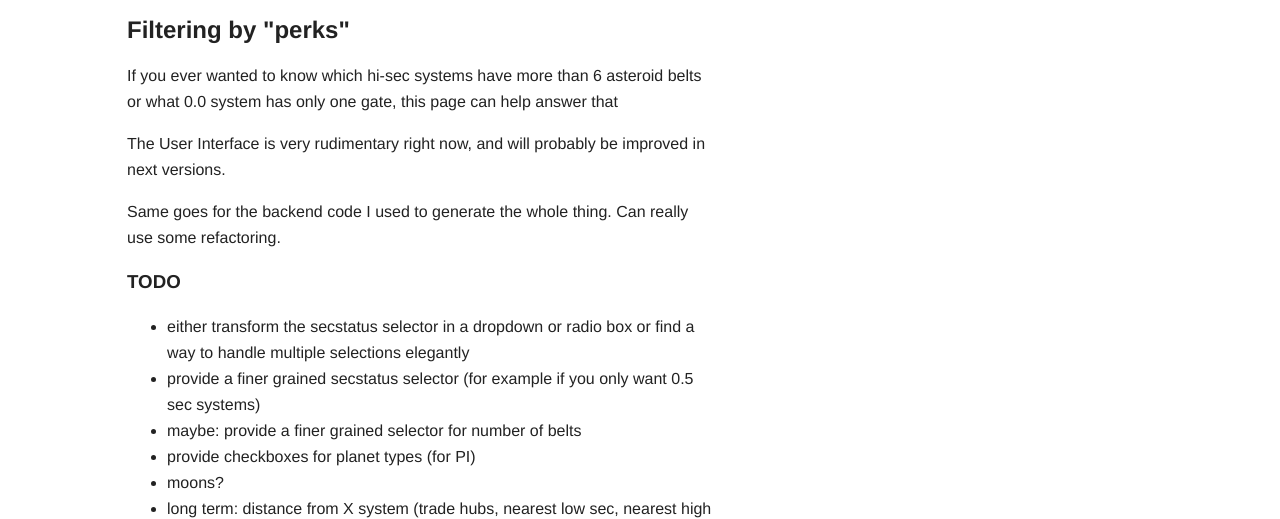
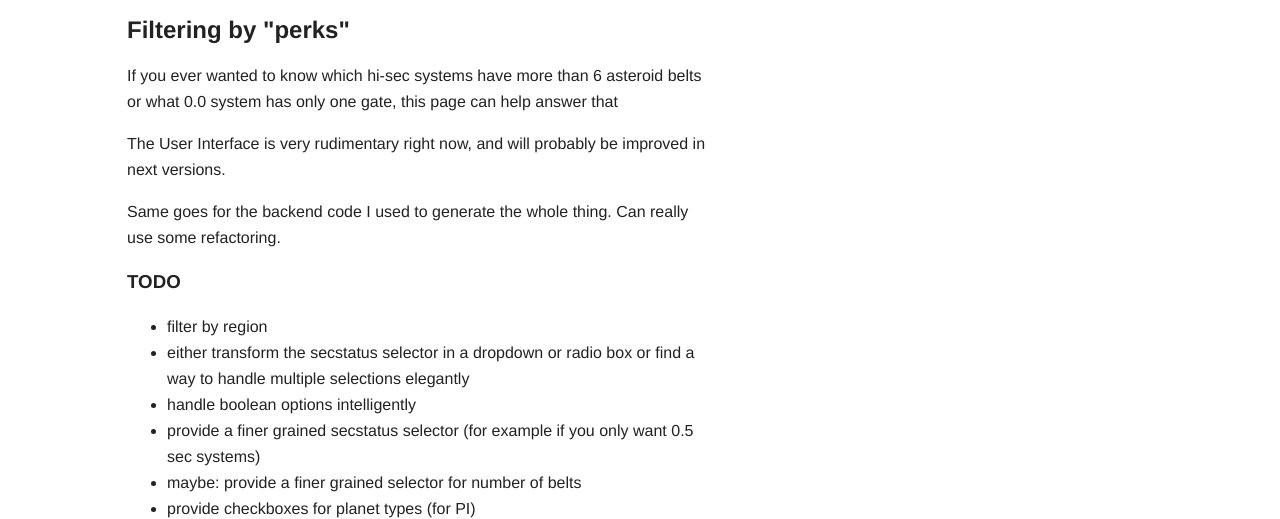
Before and after one commit to geranai-yoda/geranai-yoda.github.io, a plain HTML site: page index.html in a window 1280 px wide. Shown: the part 276-795 px from the top of the page. Drawn offline with Linux system fonts and the light colour scheme.

Commit message:
Updated TODO for the system explorer

```diff
--- a/index.html
+++ b/index.html
@@ -50,7 +50,9 @@
 		    <footer>
 			<h3>TODO</h3>
 			<ul>
+			  <li>filter by region</li>
 			  <li>either transform the secstatus selector in a dropdown or radio box or find a way to handle multiple selections elegantly</li>
+			  <li>handle boolean options intelligently</li>
 			  <li>provide a finer grained secstatus selector (for example if you only want 0.5 sec systems)</li>
 			  <li>maybe: provide a finer grained selector for number of belts</li>
 			  <li>provide checkboxes for planet types (for PI)</li>
```
